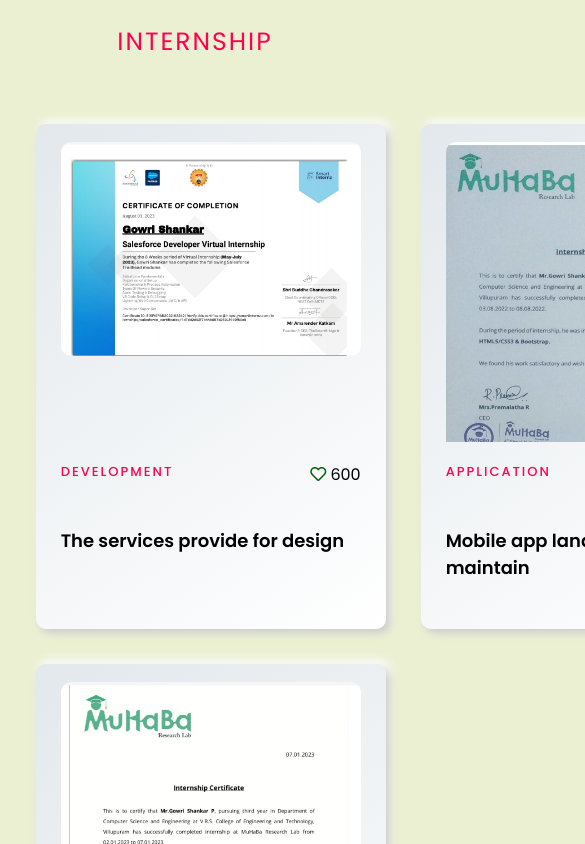
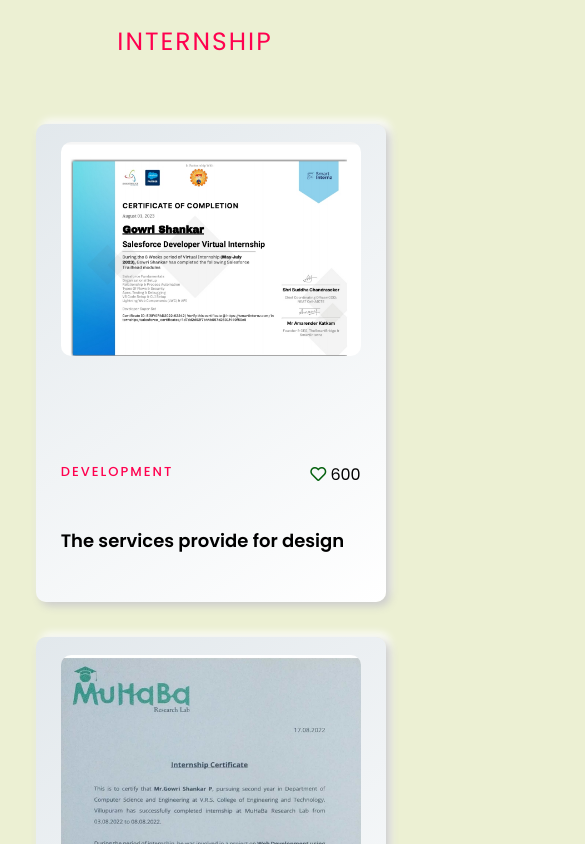
Before and after one commit to Gowrishankar0606/GowriShankar, a React (Create React App) app: page / in a window 390 px wide. Shown: the part 8900-9744 px from the top of the page, 585 px wide, since content can reach past the window. Built offline with nearby package versions, Linux system fonts and the light colour scheme.

Commit message:
some smile

```diff
--- a/src/component/Internship/Internship.css
+++ b/src/component/Internship/Internship.css
@@ -153,3 +153,9 @@
       padding: 0;
     }
   }
+  @media (max-width:600px) {
+    .Certificate .grid-cols{
+    grid-template-columns:repeat(1, 1fr);
+
+  }
+  }
--- a/src/component/Internship/Internship.js
+++ b/src/component/Internship/Internship.js
@@ -11,7 +11,7 @@
             <div className='heading text-center'>
                 <h4>Internship</h4>
             </div>
-            <div className='content grid'>
+            <div className='content grid grid-cols'>
 
               {Internship_data.map((val, index) => {
               return <Card1 key={index} image={val.image} category={val.category} totalLike={val.totalLike} title={val.title} />
```
